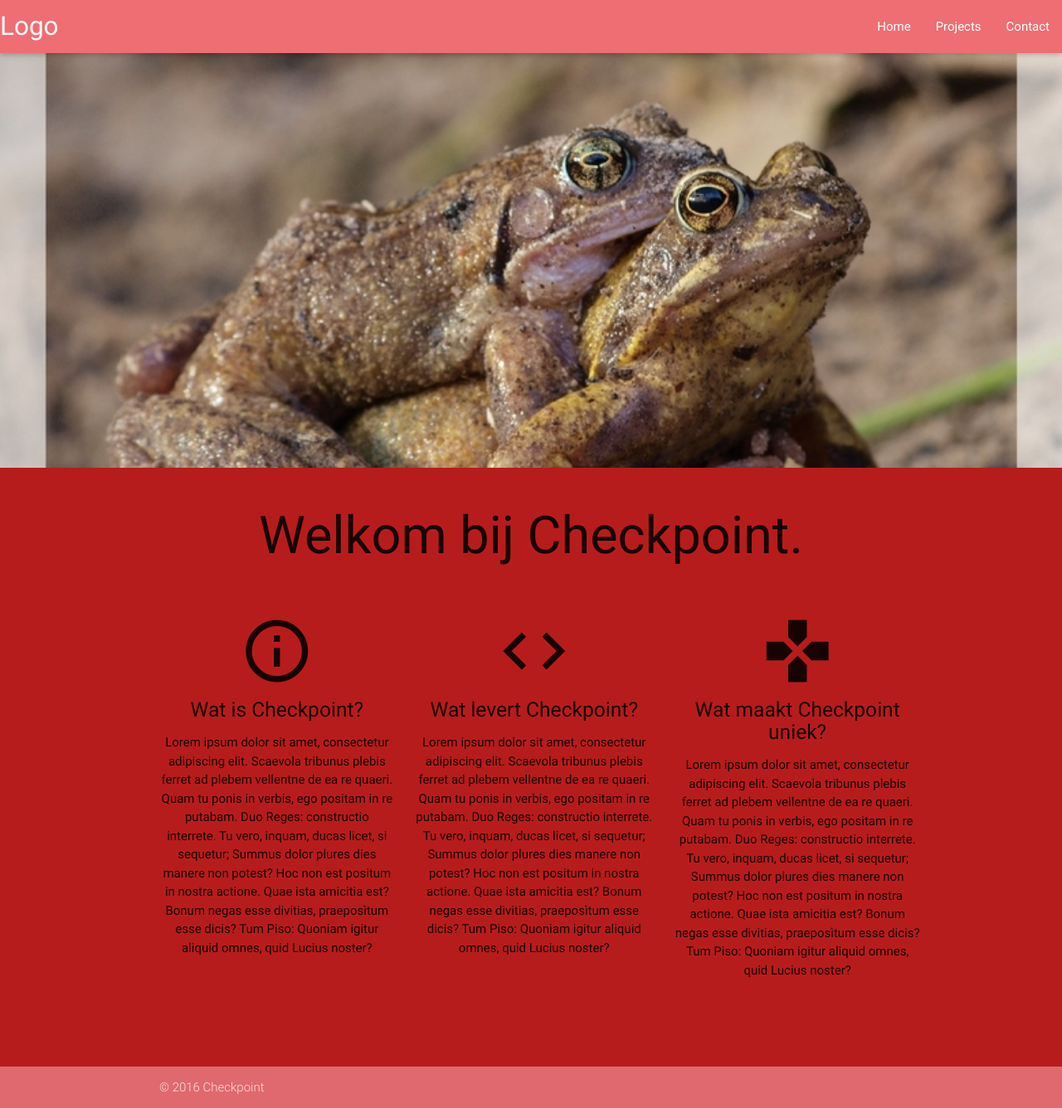
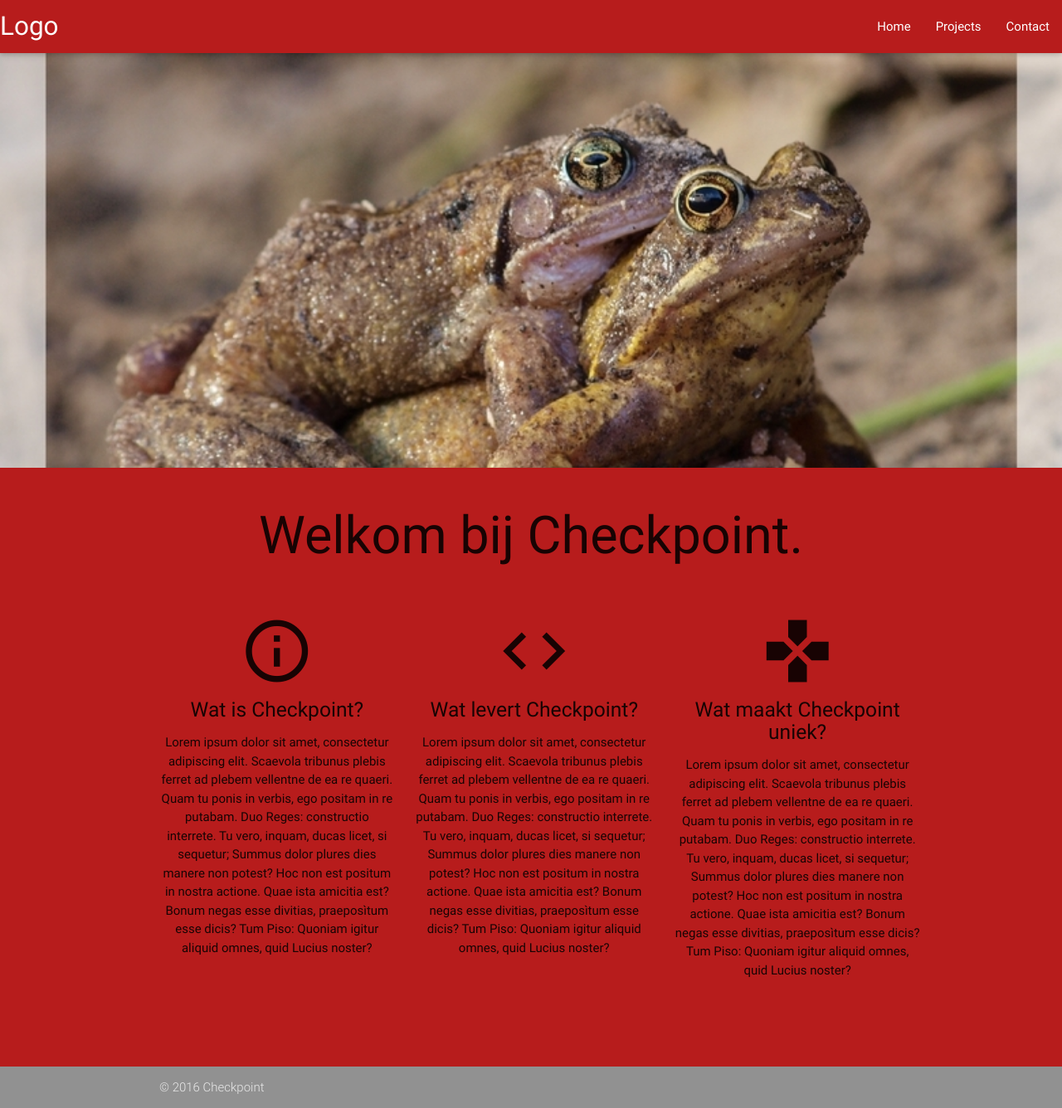
Before and after one commit to stijnana/checkpoint, a PHP site: page / in a window 1280 px wide. Shown: the whole page at 83% size. Run offline with PHP 8.4, Linux system fonts and the light colour scheme; some libraries are stand-ins or nearby versions.

Commit message:
stijl ding

```diff
--- a/css/style.css
+++ b/css/style.css
@@ -1,3 +1,11 @@
+footer.page-footer.jaleuk {
+
+	background-color: #999999;
+
+
+
+}
+
 
 body {
   display: flex;
--- a/views/footer.html
+++ b/views/footer.html
@@ -1,5 +1,5 @@
 </main>
-<footer class="page-footer">
+<footer class="page-footer jaleuk">
     <div class="footer-copyright">
         <div class="container">
             © 2016 Checkpoint
--- a/views/header.html
+++ b/views/header.html
@@ -12,7 +12,7 @@
     <main>
 
         <nav>
-            <div class="nav-wrapper">
+            <div class="nav-wrapper red darken-4">
                 <a href="#" class="brand-logo">Logo</a>
                 <ul id="nav-mobile" class="right hide-on-med-and-down">
                     <li><a href="home">Home</a></li>
```
Also changed, not shown: 1 other file.
